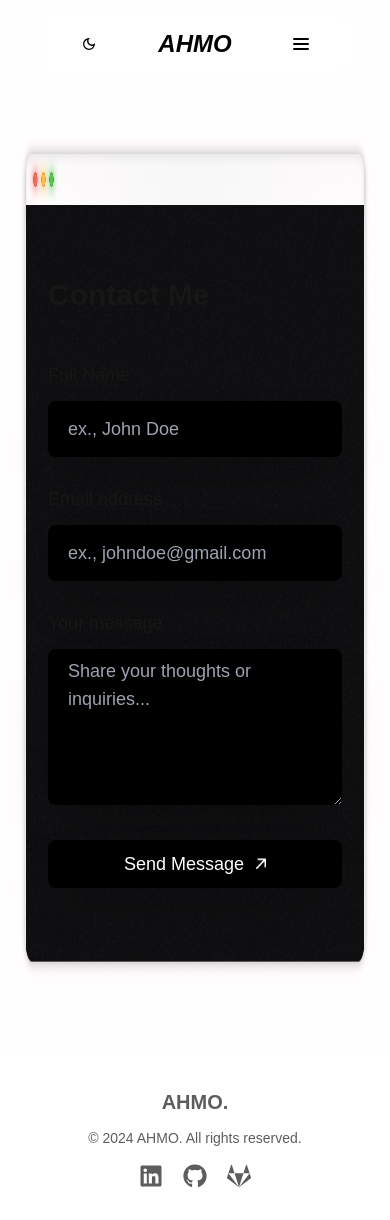
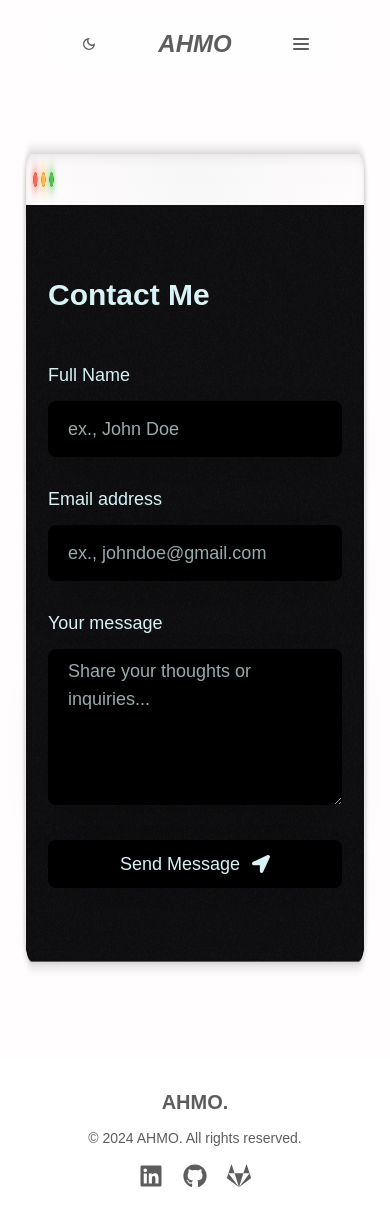
Before and after one commit to aunghtetmyatoo/portfolio-v2, a Next.js app: page /contact in a window 390 px wide. Built offline with nearby package versions, Linux system fonts and the light colour scheme.

Commit message:
fix: update color

```diff
--- a/src/app/contact/page.tsx
+++ b/src/app/contact/page.tsx
@@ -2,6 +2,7 @@
 
 import Image from 'next/image';
 import { useState } from 'react';
+import { FaLocationArrow } from 'react-icons/fa';
 
 import Layout from '@/src/components/layout';
 
@@ -25,7 +26,7 @@ export default function Contact() {
           />
 
           <div className="relative z-10 mt-12 w-full px-7 sm:w-3/4 sm:px-0 lg:w-1/2">
-            <h3 className="text-gray_gradient text-3xl font-semibold sm:text-4xl">
+            <h3 className="text-3xl font-semibold text-primary-100 sm:text-4xl">
               Contact Me
             </h3>
 
@@ -35,58 +36,52 @@ export default function Contact() {
               className="mt-12 flex flex-col space-y-7"
             >
               <label className="space-y-3">
-                <span className="text-white-600 text-lg">Full Name</span>
+                <span className="text-lg text-primary-100">Full Name</span>
                 <input
                   type="text"
                   name="name"
                   value={form.name}
                   // onChange={handleChange}
                   required
-                  className="placeholder:text-white-500 text-white-800 shadow-black-200 min-h-14 w-full rounded-lg bg-black px-5 py-2 text-lg shadow-2xl focus:outline-none"
+                  className="shadow-black-200 min-h-14 w-full rounded-lg bg-black px-5 py-2 text-lg text-primary-100 shadow-2xl placeholder:text-primary-100/70 focus:outline-none"
                   placeholder="ex., John Doe"
                 />
               </label>
 
               <label className="space-y-3">
-                <span className="text-white-600 text-lg">Email address</span>
+                <span className="text-lg text-primary-100">Email address</span>
                 <input
                   type="email"
                   name="email"
                   value={form.email}
                   // onChange={handleChange}
                   required
-                  className="placeholder:text-white-500 text-white-800 shadow-black-200 min-h-14 w-full rounded-lg bg-black px-5 py-2 text-lg shadow-2xl focus:outline-none"
+                  className="shadow-black-200 min-h-14 w-full rounded-lg bg-black px-5 py-2 text-lg text-primary-100 shadow-2xl placeholder:text-primary-100/70 focus:outline-none"
                   placeholder="ex., johndoe@gmail.com"
                 />
               </label>
 
               <label className="space-y-3">
-                <span className="text-white-600 text-lg">Your message</span>
+                <span className="text-lg text-primary-100">Your message</span>
                 <textarea
                   name="message"
                   value={form.message}
                   // onChange={handleChange}
                   required
                   rows={5}
-                  className="placeholder:text-white-500 text-white-800 shadow-black-200 min-h-14 w-full rounded-lg bg-black px-5 py-2 text-lg shadow-2xl focus:outline-none"
+                  className="shadow-black-200 min-h-14 w-full rounded-lg bg-black px-5 py-2 text-lg text-primary-100 shadow-2xl placeholder:text-primary-100/70 focus:outline-none"
                   placeholder="Share your thoughts or inquiries..."
                 />
               </label>
 
               <button
-                className="shadow-black-200 flex min-h-12 items-center justify-center gap-3 rounded-lg bg-black px-5 py-2 text-lg text-white shadow-2xl"
+                className="shadow-black-200 flex min-h-12 items-center justify-center gap-3 rounded-lg bg-black px-5 py-2 text-lg text-primary-100 shadow-2xl"
                 type="submit"
                 disabled={loading}
               >
                 {loading ? 'Sending...' : 'Send Message'}
 
-                <Image
-                  src="/assets/arrow-up.png"
-                  alt="arrow-up"
-                  width={10}
-                  height={10}
-                  className="object-contain brightness-0 invert"
-                />
+                <FaLocationArrow className="text-lg" />
               </button>
             </form>
           </div>
--- a/src/app/tech/page.tsx
+++ b/src/app/tech/page.tsx
@@ -248,12 +248,12 @@ const Tech = () => {
                     {tech.name}
                   </span>
                   <div
-                    className={`${styles['box-face']} bg-[#efefef] dark:bg-secondary-900`}
+                    className={`${styles['box-face']} bg-gradient-to-r from-white to-[#efefef] dark:from-primary-200/25 dark:to-secondary-700/25`}
                   >
                     <div className={`${styles['box-text']}`}>{tech.icon}</div>
                   </div>
                   <div
-                    className={`${styles['box-back']} bg-gradient-to-r from-white to-[#efefef] dark:from-secondary-900 dark:to-secondary-600`}
+                    className={`${styles['box-back']} bg-gradient-to-r from-white to-[#efefef] dark:from-primary-200/25 dark:to-secondary-700/25`}
                   ></div>
                 </Link>
               ))}
--- a/src/components/home/header.tsx
+++ b/src/components/home/header.tsx
@@ -71,7 +71,7 @@ export default function Header() {
       ref={touchRef}
       className={`${
         isScrolled && 'bg-opacity-[0.5] shadow-md drop-shadow-lg'
-      } linear z-40 mx-auto w-[75%] max-w-6xl bg-white bg-opacity-50 font-medium transition-all duration-500 dark:bg-[#35353579] dark:text-white sm:w-[75%] md:w-[70%] lg:w-[55%] xl:w-[50%] ${
+      } linear z-40 mx-auto w-[75%] max-w-6xl bg-white bg-opacity-50 font-medium transition-all duration-500 dark:bg-[#35353579] dark:text-primary-100 sm:w-[75%] md:w-[70%] lg:w-[55%] xl:w-[50%] ${
         open && 'bg-opacity-100 dark:bg-secondary'
       } drop-shadow-xs sticky top-4 rounded-2xl backdrop-blur-sm`}
     >
@@ -82,8 +82,8 @@ export default function Header() {
             className={twMerge(
               'text-2xl font-extrabold italic',
               clsx({
-                'text-white': currentTheme === 'dark',
-                'text-secondary': currentTheme === 'light',
+                'text-primary-100': currentTheme === 'dark',
+                'text-secondary-600': currentTheme === 'light',
               }),
             )}
           >
@@ -104,7 +104,7 @@ export default function Header() {
             onClick={() => {
               setTheme('dark');
             }}
-            className="w-max fill-primary text-black md:order-8"
+            className="w-max fill-primary text-secondary-600 md:order-8"
           >
             <MdOutlineDarkMode className="h-4 w-4" />{' '}
           </button>
@@ -117,17 +117,17 @@ export default function Header() {
           <div
             className={` ${
               open && 'translate-y-[5px] rotate-45'
-            } relative h-[0.1125rem] w-4 origin-center rounded-xl bg-black fill-black text-black transition-all duration-500 ease-in dark:bg-white/70 dark:text-white/70`}
+            } relative h-[0.1125rem] w-4 origin-center rounded-xl bg-secondary-600 fill-secondary-600 text-secondary-600 transition-all duration-500 ease-in dark:bg-primary-100 dark:text-primary-100`}
           ></div>
           <div
             className={` ${
               open && 'translate-x-20 opacity-0'
-            } relative h-[0.1rem] w-4 origin-center rounded-xl bg-black fill-black text-black transition-all duration-1000 ease-in-out dark:bg-white/70 dark:text-white/70`}
+            } relative h-[0.1rem] w-4 origin-center rounded-xl bg-secondary-600 fill-secondary-600 text-secondary-600 transition-all duration-1000 ease-in-out dark:bg-primary-100 dark:text-primary-100`}
           ></div>
           <div
             className={` ${
               open && '-translate-y-[5px] -rotate-45'
-            } relative h-[0.1125rem] w-4 origin-center rounded-xl bg-black fill-black text-black transition-all duration-500 ease-in dark:bg-white/70 dark:text-white/70`}
+            } relative h-[0.1125rem] w-4 origin-center rounded-xl bg-secondary-600 fill-secondary-600 text-secondary-600 transition-all duration-500 ease-in dark:bg-primary-100 dark:text-primary-100`}
           ></div>
         </div>
         <ul
@@ -146,13 +146,13 @@ export default function Header() {
                   // router === link.link
                   router
                     ? 'font-out text-primary'
-                    : 'font-out text-gray-700 dark:text-white'
+                    : 'font-out text-gray-700 dark:text-primary-100'
                 } duration-500 hover:text-primary-800 dark:hover:text-primary-800`}
               >
                 <span>
                   {link.name}
                   {link.name === 'timeline' && (
-                    <sup className="rounded border-sky-100 bg-red-600 px-1 text-[8px] font-semibold text-white">
+                    <sup className="rounded border-sky-100 bg-red-600 px-1 text-[8px] font-semibold text-primary-100">
                       1
                     </sup>
                   )}
```
Also changed, not shown: public/assets/arrow-up.png (deleted).
